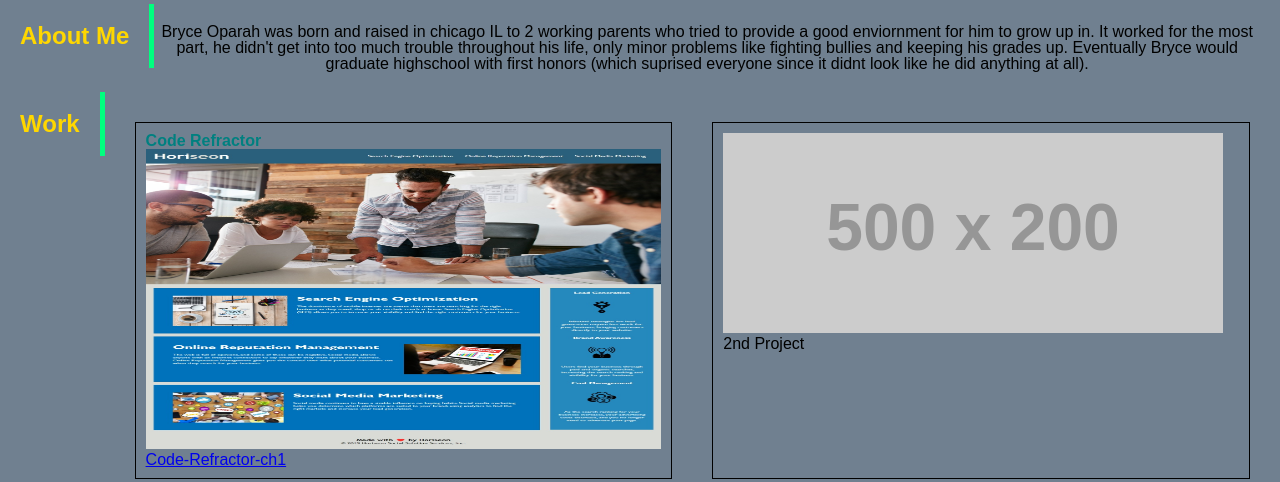
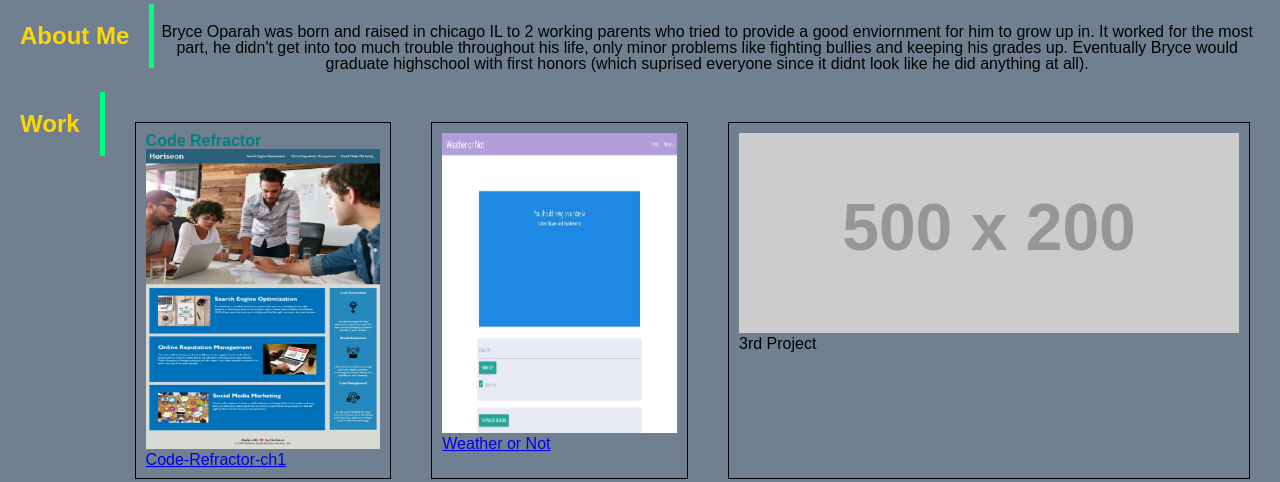
Before and after one commit to BryceOph/Portfolio-Challenge, a plain HTML site: page Index.html in a window 1280 px wide. Shown: the part 424-906 px from the top of the page. Drawn offline with Linux system fonts and the light colour scheme; placeholder pictures from the web are drawn by us.

Commit message:
added project1 and a link to the portfolio

```diff
--- a/Index.html
+++ b/Index.html
@@ -60,7 +60,8 @@
                 </div>
 
                 <div class="proj-card">
-                    <img src="https://via.placeholder.com/500x200" alt="placeholder"> 2nd Project
+                    <img id="worn" src="./assets/images/Web capture_20-9-2022_1582_.jpeg" alt="placeholder">
+                    <a href="https://shengaero.github.io/weather-or-not/" target="_blank">Weather or Not</a>
                 </div>
                 <div class="proj-card">
                     <img src="https://via.placeholder.com/500x200" alt="placeholder">
--- a/assets/style.css
+++ b/assets/style.css
@@ -128,6 +128,13 @@ article {
   background-size: cover;
 }
 
+#worn {
+  width: 100%;
+  background-image: url("./images/Web\ capture_20-9-2022_1582_.jpeg");
+  height: 300px;
+  background-size: cover;
+}
+
 main section div a:hover {
   background-color: var(--spgreen);
 }
```
Also changed, not shown: assets/images/Web capture_20-9-2022_1582_.jpeg (added).
